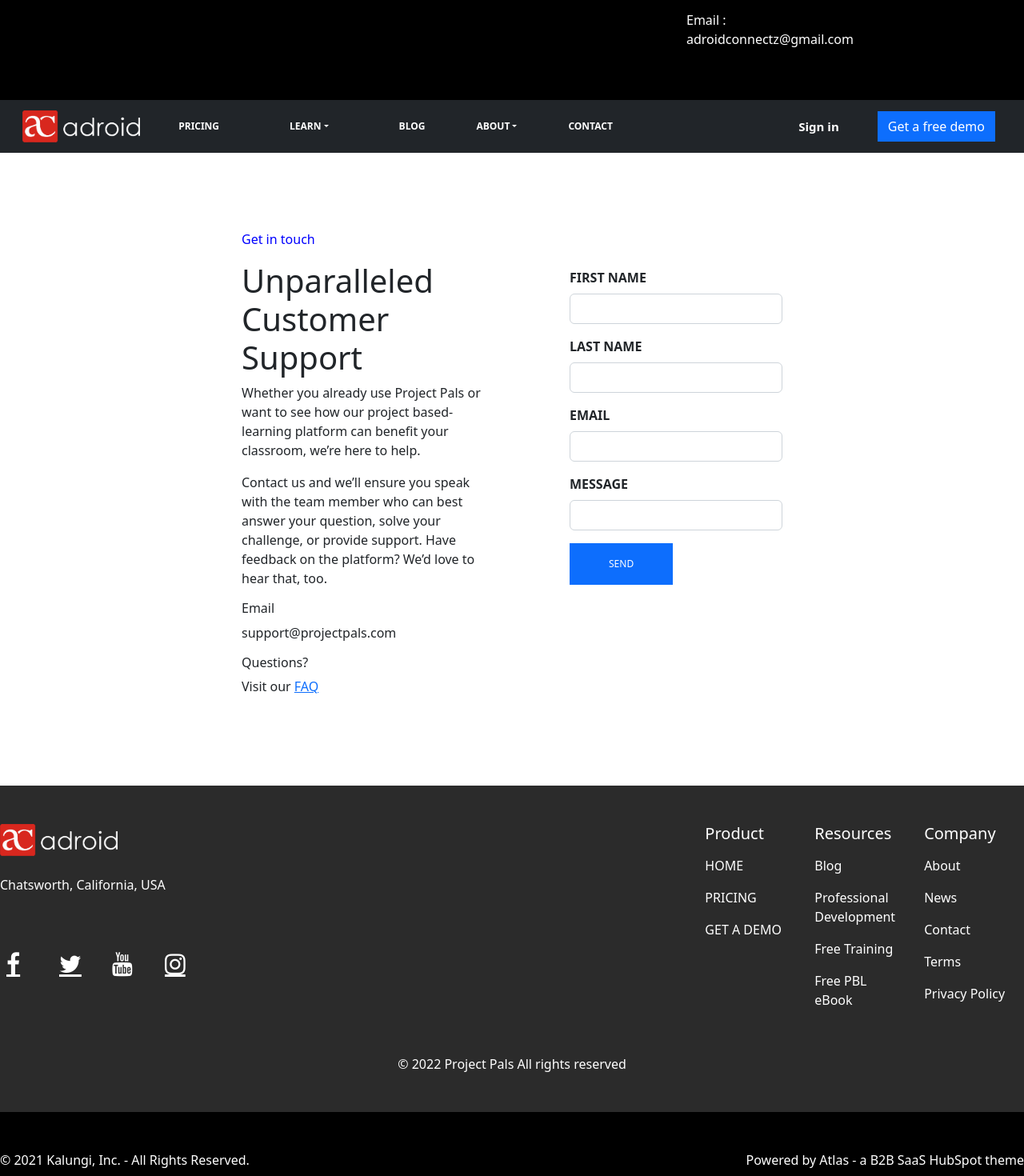
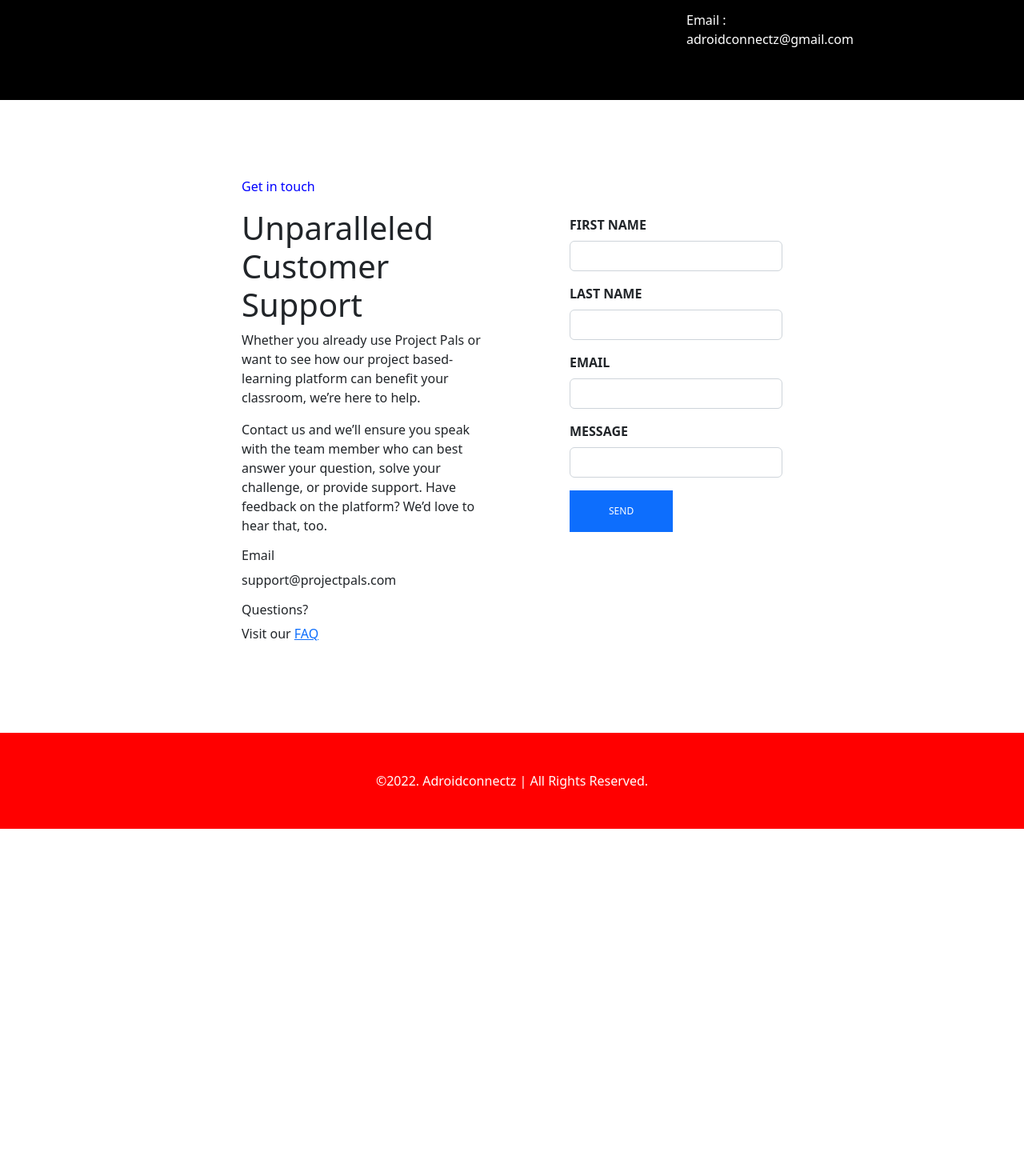
Before and after one commit to tv786/Adroidconnectz, a React (Create React App) app: page /contact in a window 1280 px wide. Shown: the part 3400-4870 px from the top of the page at 80% size. After the commit the page ends 4436 px from the top, so only its background shows below. Built offline with nearby package versions, Linux system fonts and the light colour scheme.

Commit message:
Update Contactus.js

```diff
--- a/src/components/src1/Contactus.js
+++ b/src/components/src1/Contactus.js
@@ -6,10 +6,10 @@
 function Contact_us() {
   return (
    <div>
-<Navbar />
+
 <Mid />
-<Low />
-<Foot />
+
+
    </div>
   );
 }
```
